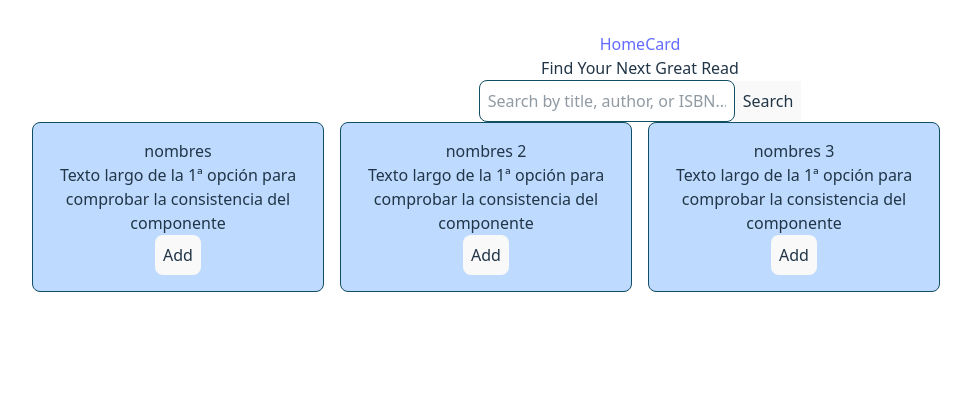
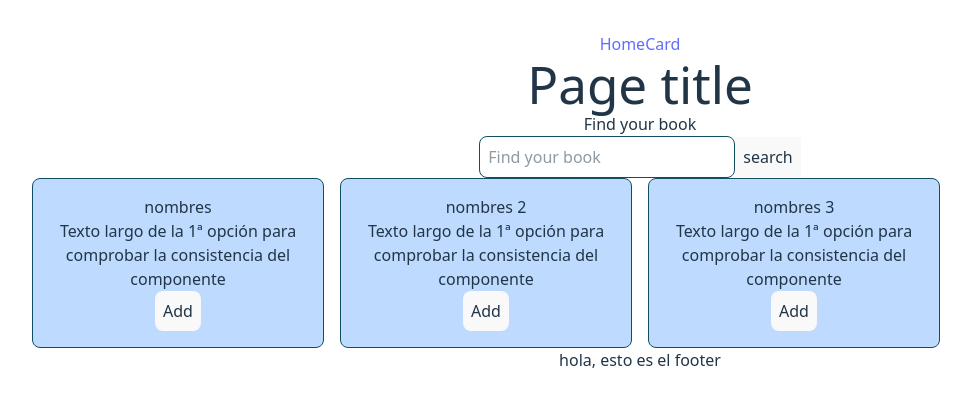
Before and after one commit to lupencia/bookstore, a React (Vite) app: page / in a window 1280 px wide. Shown: the top 406 px of the page, without its empty margins (0-971 px from the left). Built offline with nearby package versions, Linux system fonts and the light colour scheme.

Commit message:
feat: add hero component and refactor routes

```diff
--- a/src/App.tsx
+++ b/src/App.tsx
@@ -1,13 +1,15 @@
 
+import { Outlet } from 'react-router';
 import './App.css'
 import Header from './components/Header';
-import { Home } from './Home';
+import { Footer } from './components/Footer';
 
 function App() {
   return (
     <>
-    <Header/>
-    <Home/>
+      <Header/>
+      <Outlet/>
+      <Footer/>
     </>
 
   )
--- a/src/Home.tsx
+++ b/src/Home.tsx
@@ -1,41 +1,41 @@
 import React, { type ReactNode } from 'react';
 import Card, { type CardProps } from './components/Card';
+import { Hero } from './components/Hero';
 
-export function Home({
- cards = [
+const handleCardButton = () => console.log('pepe');
+const hable1Button = () => alert('hola')
+
+const cards:  CardProps[] = [
     {
         title: 'nombres',
         description: 'Texto largo de la 1ª opción para comprobar la consistencia del componente',
-                //onClick: {()=> void}
+        onClick: hable1Button,
+
     },
         {
         title: 'nombres 2',
         description: 'Texto largo de la 1ª opción para comprobar la consistencia del componente',
-                //onClick: {()=> void}
+        onClick: handleCardButton,
+
     },
         {
         title: 'nombres 3',
         description: 'Texto largo de la 1ª opción para comprobar la consistencia del componente',
-                //onClick: {()=> void}
+       onClick: handleCardButton,
+
     },
- ],
- title,
- onClick,
- onClickCard
+]
+export function Home({
+
 }: HomeProps){
+    const handleClick = ()=> console.log('button check')
+
     return (
         <>
-        <section className='flex-col items-center justify-center'>
-            <h1>{title}</h1>
-            <label className='block' htmlFor="findread">Find Your Next Great Read</label>
-            <input className='min-w-3xs rounded-lg
- p-2 border-1 border-cyan-900 border-solid' type="text" name='findread' id='findread' placeholder='Search by title, author, or ISBN...'/>
-            <button onClick={onClick} className='bg-blue-500 p-2 border-cyan-900'>Search</button>
-        </section>
-
+        <Hero title='Page title' label='Find your book' text='search' placeholder='Find your book' onClick={handleClick}/>
          <section className='grid grid-cols-4 gap-4'>
-            {cards.map((elem) =>(
-                <Card title={elem.title} description={elem.description} onClick={onClickCard}/>
+            {cards.map((elem: CardProps) =>(
+                <Card key={elem.title} title={elem.title} description={elem.description} onClick={elem.onClick}/>
             ))}
          </section>
         </>
@@ -43,9 +43,6 @@ export function Home({
     )
 }
 
-export type HomeProps = CardProps & {
-    cards?: CardProps[];
-    title?: string;
-    onClick?: ()=> void;
-    onClickCard? :  ()=> void;
+export type HomeProps = {
+
 }
--- /dev/null
+++ b/src/components/Footer.tsx
@@ -0,0 +1,9 @@
+import React from "react";
+
+export function Footer({}){
+    return (
+        <nav>
+            hola, esto es el footer
+        </nav>
+    )
+}
--- a/src/components/Header.tsx
+++ b/src/components/Header.tsx
@@ -1,12 +1,13 @@
 import React from "react";
+import { Link } from "react-router";
 
 export default function Header({
 
 }) {
     return (
     <header className="bookstore-header">
-        <a className="bookstore-home" href="../Home.tsx">Home</a>
-        <a className="bookstore-card" href="./Card.tsx">Card</a>
+        <Link className="bookstore-home" to="/">Home</Link>
+        <Link className="bookstore-card" to="/card">Card</Link>
     </header>
     )
 }
--- /dev/null
+++ b/src/components/Hero.tsx
@@ -0,0 +1,22 @@
+import React from "react";
+
+export function Hero({title, label, text, placeholder, onClick}: HeroProps){
+    return(
+         <section className='flex-col items-center justify-center'>
+                    <h1>{title}</h1>
+                    <label className='block' htmlFor="findread">{label}</label>
+                    <input className='min-w-3xs rounded-lg
+         p-2 border-1 border-cyan-900 border-solid' type="text" name='findread' id='findread' placeholder={placeholder}/>
+                    <button onClick={onClick} className='bg-blue-500 p-2 border-cyan-900'>{text}</button>
+                </section>
+
+    )
+}
+
+export type HeroProps = {
+    title?: string;
+    label?: string;
+    text?: string;
+    placeholder?: string;
+    onClick?: ()=> void;
+}
```
Also changed, not shown: src/components/Card.tsx (+7 -3 lines), src/main.tsx (+14 -3 lines). Lines whose indentation alone changed are shown as unchanged.
